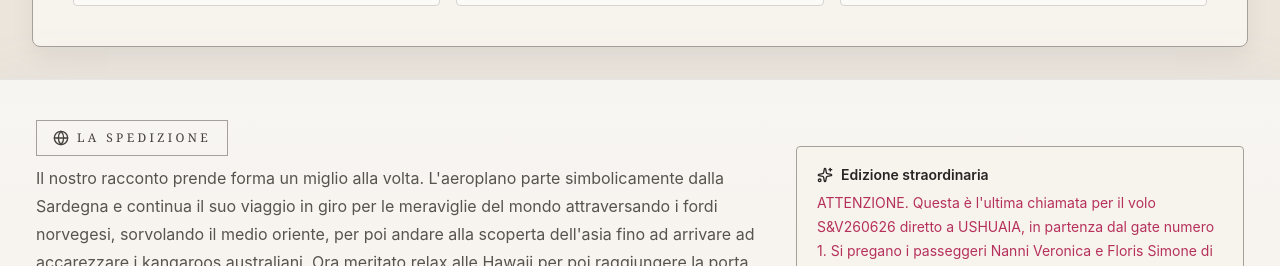
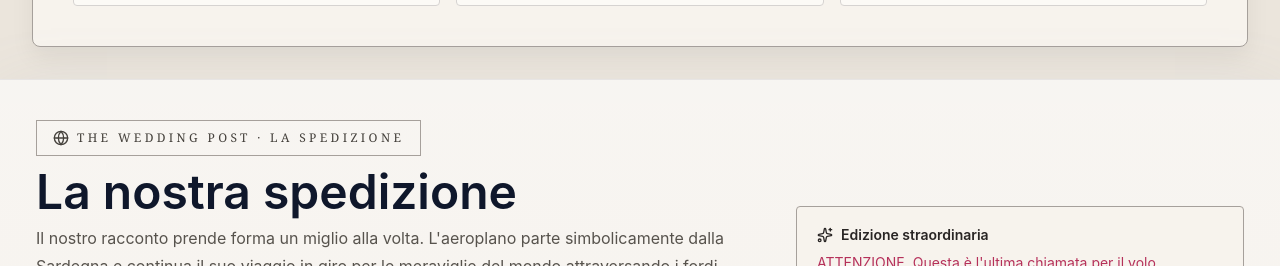
Before and after one commit to GianlucaF99-web/viaggio-nozze, a React (Vite) app: page / in a window 1280 px wide. Shown: the part 960-1226 px from the top of the page. Built offline with nearby package versions, Linux system fonts and the light colour scheme.

Commit message:
La nostra spedizione stile editoriale

```diff
--- a/src/App.jsx
+++ b/src/App.jsx
@@ -562,9 +562,12 @@ const previewMiles = targetMiles;
              <div className="inline-flex items-center gap-2 border border-stone-400 bg-transparent px-4 py-2">
   <Globe className="h-4 w-4 text-stone-700" />
   <span className="font-serif text-[12px] font-normal uppercase tracking-[0.28em] text-stone-700">
-    La spedizione
+    The Wedding Post · La spedizione
   </span>
 </div>
+<h2 className="mt-3 text-3xl font-semibold text-slate-900 sm:text-4xl lg:text-5xl">
+  La nostra spedizione
+</h2>
                 <p className="mt-2 max-w-4xl text-sm leading-7 text-stone-600 sm:text-base">
                    Il nostro racconto prende forma un miglio alla volta. L'aeroplano parte simbolicamente dalla Sardegna e continua il suo viaggio in giro per le meraviglie del mondo attraversando i fordi norvegesi, sorvolando il medio oriente, per poi andare alla scoperta dell'asia fino ad arrivare ad accarezzare i kangaroos australiani. Ora meritato relax alle Hawaii per poi raggiungere la porta d'accesso all'antardide: Ushuaia.
                 </p>
```
